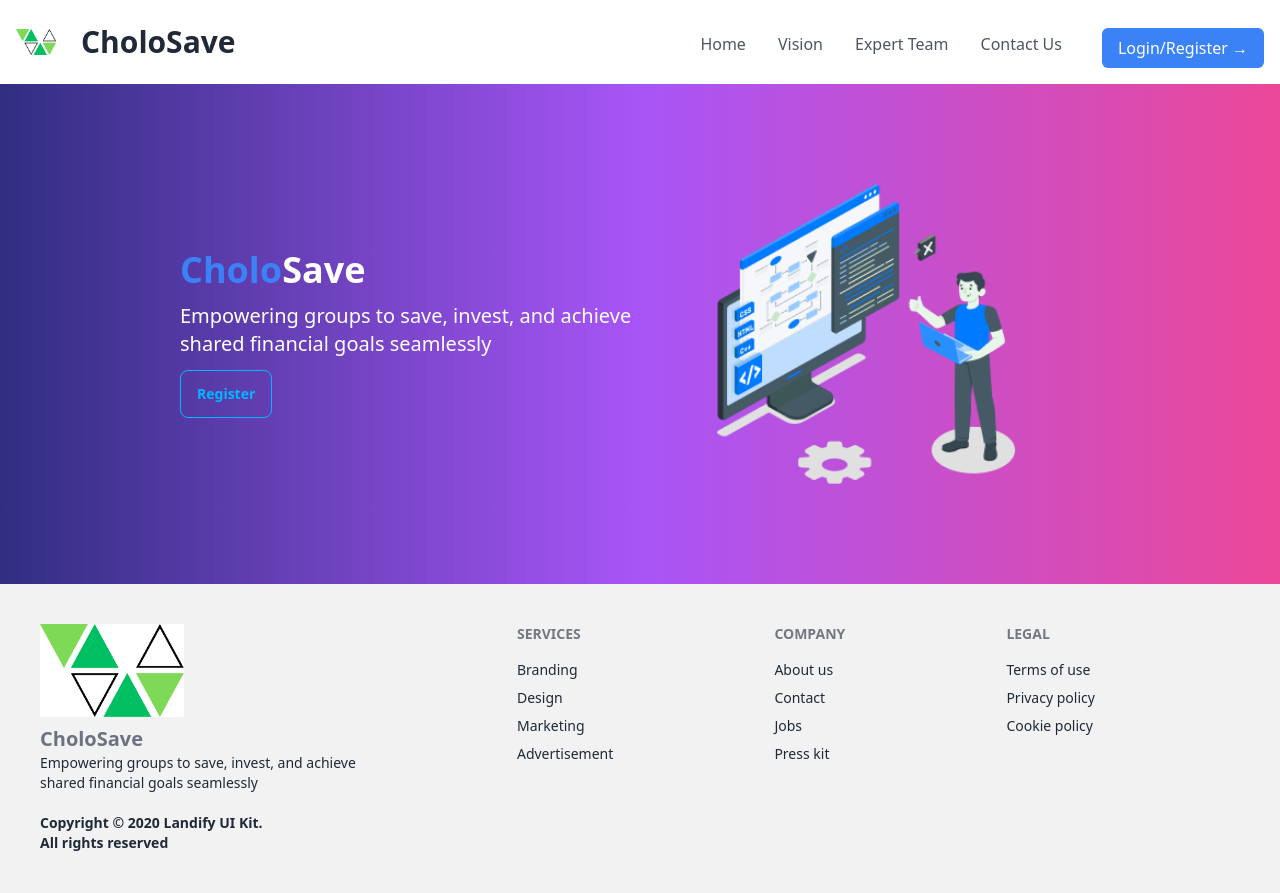
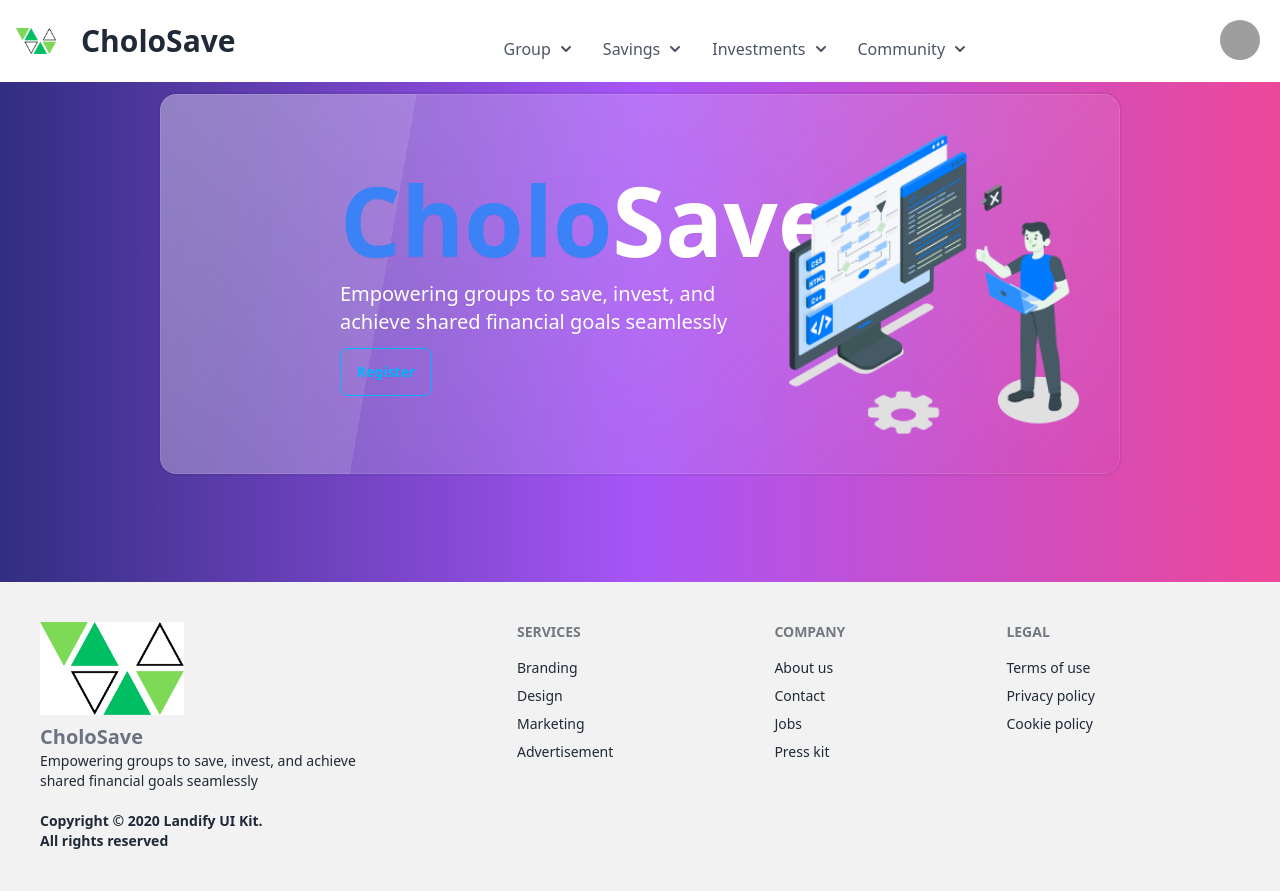
Before and after one commit to MaheAlif/choloSave, a React (Vite) app in the folder client/: page /home in a window 1280 px wide. Built offline with nearby package versions, Linux system fonts and the light colour scheme; grey boxes are pictures that could not be loaded.

Commit message:
Fixed navbar for after-login

```diff
--- a/client/src/Dashboard.jsx
+++ b/client/src/Dashboard.jsx
@@ -2,12 +2,14 @@ import { Outlet, NavLink } from "react-router";
 import Navbar from "./Navbar";
 import Footer from "./Footer";
 import Navbar2 from "./Navbar2";
+import Navbar3 from "./Navbar3";
 
 export default function Dashboard() {
   return (
     <div>
-      {/* <Navbar></Navbar> */}
-      <Navbar2></Navbar2>
+      <Navbar></Navbar>
+      {/* <Navbar2></Navbar2> */}
+      {/* <Navbar3></Navbar3> */}
       <Outlet />
       <Footer></Footer>
     </div>
--- a/client/src/Home.jsx
+++ b/client/src/Home.jsx
@@ -1,28 +1,39 @@
-import React from 'react';
+import React from "react";
 import HomeBg from "/HomeBg.png";
 import HomeBg2 from "/HomeBg2.jpg";
-import { NavLink } from 'react-router';
+import { NavLink } from "react-router";
 
 const Home = () => {
   return (
     <>
-      <div id='home'
-        className="flex flex-col p-2 lg:p-10  lg:flex-row gap-2 lg:gap-5 justify-center  border-purple-500 min-h-[500px] bg-gradient-to-r from-indigo-900 via-purple-500 to-pink-500 bg-opacity-5"
+      <div
+        id="home"
+        className="py-3  border-purple-500 min-h-[500px] bg-gradient-to-r from-indigo-900 via-purple-500 to-pink-500 bg-opacity-5 "
         style={{
-          backgroundImage: {HomeBg2},
-
+          backgroundImage: { HomeBg2 },
         }}
       >
-        <div className='lg:w-1/2 p-3 lg:ml-32 border-pink-400 flex flex-col gap-3 justify-center align-middle'>
-            <h1 className='text-4xl font-bold text-white'><span className='text-blue-500'>Cholo</span>Save</h1>
-            <p className='text-sm lg:text-xl text-white font-normal'>Empowering groups to save, invest, and achieve shared financial goals seamlessly</p>
-            <div className='flex lg:justify-start'>
-            <NavLink to="register" className="btn btn-outline btn-info">Register</NavLink>
+        <div className="flex justify-center">
+        <div className="flex flex-col p-2 lg:p-10  lg:flex-row gap-2 lg:gap-5 justify-center glass rounded-2xl w-9/12">
+          <div className="lg:w-1/2 p-3 lg:ml-32  border-pink-400 flex flex-col gap-3 justify-center align-middle">
+            <h1 className="text-2xl lg:text-8xl font-bold text-white">
+              <span className="text-blue-500">Cholo</span>Save
+            </h1>
+            <p className="text-sm lg:text-xl text-white font-normal">
+              Empowering groups to save, invest, and achieve shared financial
+              goals seamlessly
+            </p>
+            <div className="flex lg:justify-start">
+              <NavLink to="register" className="btn btn-outline btn-info">
+                Register
+              </NavLink>
             </div>
+          </div>
+
+          <div className="lg:w-1/2 border-pink-400  min-h-full flex lg:flex-col text-center justify-center align-middle">
+            <img className="max-h-[300px] max-w-[300px]" src={HomeBg} alt="" />
+          </div>
         </div>
-
-        <div className='lg:w-1/2 border-pink-400  min-h-full flex lg:flex-col text-center justify-center align-middle'>
-            <img className='max-h-[300px] max-w-[300px]' src={HomeBg} alt="" />
         </div>
       </div>
     </>
--- a/client/src/Navbar.jsx
+++ b/client/src/Navbar.jsx
@@ -1,202 +1,293 @@
-import React from "react";
+import React, { useState } from "react";
 import { NavLink } from "react-router";
+import CholoSaveLogo from "/CholoSaveLogo4.png";
 
 const Navbar = () => {
+  const [activeItem, setActiveItem] = useState(null);
+  const [groups, setGroups] = useState(false);
+  const [savings, setSavings] = useState(false);
+  const [investments, setInvestments] = useState(false);
+  const [community, setCommunity] = useState(false);
+
+  const handleMouseEnter = (item) => {
+    setActiveItem(item);
+  };
+
   return (
-    <>
-      <div className="navbar bg-slate-100">
-        <div className="navbar-start">
-          <div className="dropdown">
-            <div tabIndex={0} role="button" className="btn btn-ghost lg:hidden">
-              <svg
-                xmlns="http://www.w3.org/2000/svg"
-                className="h-5 w-5"
-                fill="none"
-                viewBox="0 0 24 24"
-                stroke="currentColor"
-              >
-                <path
-                  strokeLinecap="round"
-                  strokeLinejoin="round"
-                  strokeWidth="2"
-                  d="M4 6h16M4 12h8m-8 6h16"
-                />
-              </svg>
-            </div>
-            <ul
-              tabIndex={0}
-              className="menu menu-sm dropdown-content bg-base-100 rounded-box z-[1] mt-3 w-52 p-2 gap-2 shadow"
-            >
-              {/* Group */}
-              <details className="px-2 border border-red-500">
-                <summary>Group</summary>
-                <ul className="p-2 border-2 border-green-500">
-                  <li>
-                    <a className=" lg:px-3 lg:py-2 bg-transparent  hover:bg-green-700 hover:text-white hover:border-purple-400 hover:border-4 hover:text-xl">
-                      My Group
-                    </a>
-                  </li>
-                  <li>
-                    <a className=" lg:px-3 lg:py-2 bg-transparent hover:bg-green-700 hover:text-white hover:border-purple-400 hover:border-4 hover:text-xl">
-                      View Groups
-                    </a>
-                  </li>
-                  <li>
-                    <a className=" lg:px-3 lg:py-2 bg-transparent hover:bg-green-700 hover:text-white hover:border-purple-400 hover:border-4 hover:text-xl">
-                      Create Group
-                    </a>
-                  </li>
-                </ul>
-              </details>
-
-              {/* Savings */}
-              <details>
-                <summary>Savings</summary>
-                <ul className="p-2 border-2 border-green-500">
-                  <li>
-                    <a className=" lg:px-3 lg:py-2 bg-transparent  hover:bg-green-700 hover:text-white hover:border-purple-400 hover:border-4 hover:text-xl">
-                      My contribution
-                    </a>
-                  </li>
-                  <li>
-                    <a className=" lg:px-3 lg:py-2 bg-transparent hover:bg-green-700 hover:text-white hover:border-purple-400 hover:border-4 hover:text-xl">
-                      View withdrawls
-                    </a>
-                  </li>
-                </ul>
-              </details>
-
-              {/* Investments */}
-              <details>
-                <summary>Savings</summary>
-                <ul className="p-2 border-2 border-green-500">
-                  <li>
-                    <a className=" lg:px-3 lg:py-2 bg-transparent  hover:bg-green-700 hover:text-white hover:border-purple-400 hover:border-4 hover:text-xl">
-                      Dashboard
-                    </a>
-                  </li>
-                  <li>
-                    <a className=" lg:px-3 lg:py-2 bg-transparent hover:bg-green-700 hover:text-white hover:border-purple-400 hover:border-4 hover:text-xl">
-                      AI tips
-                    </a>
-                  </li>
-                </ul>
-              </details>
-
-              {/* Community */}
-              <details>
-                <summary>Savings</summary>
-                <ul className="p-2 border-2 border-green-500">
-                  <li>
-                    <a className=" lg:px-3 lg:py-2 bg-transparent  hover:bg-green-700 hover:text-white hover:border-purple-400 hover:border-4 hover:text-xl">
-                      Leaderboard
-                    </a>
-                  </li>
-                  <li>
-                    <a className=" lg:px-3 lg:py-2 bg-transparent hover:bg-green-700 hover:text-white hover:border-purple-400 hover:border-4 hover:text-xl">
-                      Forum
-                    </a>
-                  </li>
-                </ul>
-              </details>
-            </ul>
-          </div>
+    <nav className="bg-white shadow-md">
+      <div className="container mx-auto px-4 flex justify-between items-center py-4">
+        <div className="flex items-center space-x-2">
+          <img src={CholoSaveLogo} alt="CholoSave" className="w-10" />
           <NavLink to="" className="btn btn-ghost text-xl lg:text-3xl">
             CholoSave
           </NavLink>
         </div>
-        <div className="navbar-center hidden lg:flex">
-          <ul className="flex gap-4 px-2">
+
+        <div className="flex mt-3 gap-10">
+          <div className="hidden md:flex justify-center align-middle space-x-8">
             {/* Group */}
-            <details className="px-2 border border-red-500">
-              <summary>Group</summary>
-              <ul className="p-2 border-2 border-green-500">
+            <div
+              onMouseEnter={() => handleMouseEnter("group")}
+              className="relative z-10"
+            >
+              <button className="text-gray-600 mt-1 hover:text-black transition duration-300 flex items-center">
+                Group
+                <svg
+                  className="w-2.5 h-2.5 ms-2.5"
+                  aria-hidden="true"
+                  xmlns="http://www.w3.org/2000/svg"
+                  fill="none"
+                  viewBox="0 0 10 6"
+                >
+                  <path
+                    stroke="currentColor"
+                    strokeLinecap="round"
+                    strokeLinejoin="round"
+                    strokeWidth="2"
+                    d="m1 1 4 4 4-4"
+                  />
+                </svg>
+              </button>
+
+              {activeItem === "group" && (
+                <div
+                onMouseLeave={() => handleMouseEnter(null)}
+                className="absolute left-0 mt-2 w-64 bg-white border shadow-lg rounded-lg">
+                  <ul className="py-2">
                     <li>
-                  <a className=" lg:px-3 lg:py-2 bg-transparent  hover:bg-green-700 hover:text-white hover:border-purple-400 hover:border-4 hover:text-xl">
-                    My Group
+                      <a href="#" className="block px-4 py-2 hover:bg-gray-100">
+                        <div className="font-semibold bg-green-300 p-1 rounded-lg hover:bg-green-600 hover:text-white">
+                          Create Group
+                        </div>
+                        <span className="text-sm text-gray-500">
+                          Create your group to connect with people
+                        </span>
                       </a>
                     </li>
                     <li>
-                  <a className=" lg:px-3 lg:py-2 bg-transparent hover:bg-green-700 hover:text-white hover:border-purple-400 hover:border-4 hover:text-xl">
+                      <a href="#" className="block px-4 py-2 hover:bg-gray-100">
+                        <div className="font-semibold bg-green-300 p-1 rounded-lg hover:bg-green-600 hover:text-white">
                           View Groups
+                        </div>
+                        <span className="text-sm text-gray-500">
+                          View details of your groups
+                        </span>
                       </a>
                     </li>
                     <li>
-                  <a className=" lg:px-3 lg:py-2 bg-transparent hover:bg-green-700 hover:text-white hover:border-purple-400 hover:border-4 hover:text-xl">
-                    Create Group
+                      <a href="#" className="block px-4 py-2 hover:bg-gray-100">
+                        <div className="font-semibold bg-green-300 p-1 rounded-lg hover:bg-green-600 hover:text-white">
+                          My groups
+                        </div>
+                        <span className="text-sm text-gray-500">
+                          See the details of your created groups
+                        </span>
                       </a>
                     </li>
                   </ul>
-            </details>
+                </div>
+              )}
+            </div>
 
             {/* Savings */}
-            <details>
-              <summary>Savings</summary>
-              <ul className="p-2 border-2 border-green-500">
+            <div
+              onMouseEnter={() => handleMouseEnter("savings")}
+              className="relative z-10"
+            >
+              <button className="text-gray-600 mt-1 hover:text-black transition duration-300 flex items-center">
+                Savings
+                <svg
+                  className="w-2.5 h-2.5 ms-2.5"
+                  aria-hidden="true"
+                  xmlns="http://www.w3.org/2000/svg"
+                  fill="none"
+                  viewBox="0 0 10 6"
+                >
+                  <path
+                    stroke="currentColor"
+                    strokeLinecap="round"
+                    strokeLinejoin="round"
+                    strokeWidth="2"
+                    d="m1 1 4 4 4-4"
+                  />
+                </svg>
+              </button>
+
+              {activeItem === "savings" && (
+                <div
+                onMouseLeave={() => handleMouseEnter(null)}
+                className="absolute left-0 mt-2 w-64 bg-white border shadow-lg rounded-lg">
+                  <ul className="py-2">
                     <li>
-                  <a className=" lg:px-3 lg:py-2 bg-transparent  hover:bg-green-700 hover:text-white hover:border-purple-400 hover:border-4 hover:text-xl">
-                    My contribution
+                      <a href="#" className="block px-4 py-2 hover:bg-gray-100">
+                        <div className="font-semibold bg-green-300 p-1 rounded-lg hover:bg-green-600 hover:text-white">
+                          Withdrawls
+                        </div>
+                        <span className="text-sm text-gray-500">
+                          See the details of your withdrawls
+                        </span>
                       </a>
                     </li>
                     <li>
-                  <a className=" lg:px-3 lg:py-2 bg-transparent hover:bg-green-700 hover:text-white hover:border-purple-400 hover:border-4 hover:text-xl">
-                    View withdrawls
+                      <a href="#" className="block px-4 py-2 hover:bg-gray-100">
+                        <div className="font-semibold bg-green-300 p-1 rounded-lg hover:bg-green-600 hover:text-white">
+                          Contributions
+                        </div>
+                        <span className="text-sm text-gray-500">
+                          See the details of your contributions
+                        </span>
                       </a>
                     </li>
                   </ul>
-            </details>
+                </div>
+              )}
+            </div>
 
             {/* Investments */}
-            <details>
-              <summary>Savings</summary>
-              <ul className="p-2 border-2 border-green-500">
+            <div
+              onMouseEnter={() => handleMouseEnter("investments")}
+              className="relative z-10"
+            >
+              <button className="text-gray-600 mt-1 hover:text-black transition duration-300 flex items-center">
+                Investments
+                <svg
+                  className="w-2.5 h-2.5 ms-2.5"
+                  aria-hidden="true"
+                  xmlns="http://www.w3.org/2000/svg"
+                  fill="none"
+                  viewBox="0 0 10 6"
+                >
+                  <path
+                    stroke="currentColor"
+                    strokeLinecap="round"
+                    strokeLinejoin="round"
+                    strokeWidth="2"
+                    d="m1 1 4 4 4-4"
+                  />
+                </svg>
+              </button>
+
+              {activeItem === "investments" && (
+                <div
+                onMouseLeave={() => handleMouseEnter(null)}
+                className="absolute left-0 mt-2 w-64 bg-white border shadow-lg rounded-lg">
+                  <ul className="py-2">
                     <li>
-                  <a className=" lg:px-3 lg:py-2 bg-transparent  hover:bg-green-700 hover:text-white hover:border-purple-400 hover:border-4 hover:text-xl">
+                      <a href="#" className="block px-4 py-2 hover:bg-gray-100">
+                        <div className="font-semibold bg-green-300 p-1 rounded-lg hover:bg-green-600 hover:text-white">
                           Dashboard
+                        </div>
+                        <span className="text-sm text-gray-500">
+                          View the details of your investments
+                        </span>
                       </a>
                     </li>
                     <li>
-                  <a className=" lg:px-3 lg:py-2 bg-transparent hover:bg-green-700 hover:text-white hover:border-purple-400 hover:border-4 hover:text-xl">
+                      <a href="#" className="block px-4 py-2 hover:bg-gray-100">
+                        <div className="font-semibold bg-green-300 p-1 rounded-lg hover:bg-green-600 hover:text-white">
                           AI tips
+                        </div>
+                        <span className="text-sm text-gray-500">
+                          Get specific tips based on your requirments
+                        </span>
                       </a>
                     </li>
                   </ul>
-            </details>
+                </div>
+              )}
+            </div>
 
             {/* Community */}
-            <details>
-              <summary>Savings</summary>
-              <ul className="p-2 border-2 border-green-500">
+            <div
+              onMouseEnter={() => handleMouseEnter("community")}
+              className="relative z-10"
+            >
+              <button className="text-gray-600 mt-1 hover:text-black transition duration-300 flex items-center">
+                Community
+                <svg
+                  className="w-2.5 h-2.5 ms-2.5"
+                  aria-hidden="true"
+                  xmlns="http://www.w3.org/2000/svg"
+                  fill="none"
+                  viewBox="0 0 10 6"
+                >
+                  <path
+                    stroke="currentColor"
+                    strokeLinecap="round"
+                    strokeLinejoin="round"
+                    strokeWidth="2"
+                    d="m1 1 4 4 4-4"
+                  />
+                </svg>
+              </button>
+
+              {activeItem === "community" && (
+                <div
+                onMouseLeave={() => handleMouseEnter(null)}
+                className="absolute left-0 mt-2 w-64 bg-white border shadow-lg rounded-lg">
+                  <ul className="py-2">
                     <li>
-                  <a className=" lg:px-3 lg:py-2 bg-transparent  hover:bg-green-700 hover:text-white hover:border-purple-400 hover:border-4 hover:text-xl">
+                      <a href="#" className="block px-4 py-2 hover:bg-gray-100">
+                        <div className="font-semibold bg-green-300 p-1 rounded-lg hover:bg-green-600 hover:text-white">
                           Leaderboard
+                        </div>
+                        <span className="text-sm text-gray-500">
+                          View all the contributors
+                        </span>
                       </a>
                     </li>
                     <li>
-                  <a className=" lg:px-3 lg:py-2 bg-transparent hover:bg-green-700 hover:text-white hover:border-purple-400 hover:border-4 hover:text-xl">
-                    Forum
+                      <a href="#" className="block px-4 py-2 hover:bg-gray-100">
+                        <div className="font-semibold bg-green-300 p-1 rounded-lg hover:bg-green-600 hover:text-white">
+                          Forums
+                        </div>
+                        <span className="text-sm text-gray-500">
+                          Get connected with other people in the community
+                        </span>
                       </a>
                     </li>
                   </ul>
-            </details>
+                </div>
+              )}
+            </div>
+          </div>
+        </div>
+
+        {/* Avatar/Profile */}
+        <div className="dropdown dropdown-end">
+          <div
+            tabIndex={0}
+            role="button"
+            className="btn btn-ghost btn-circle avatar"
+          >
+            <div className="w-10 rounded-full">
+              <img
+                alt="Tailwind CSS Navbar component"
+                src="https://img.daisyui.com/images/stock/photo-1534528741775-53994a69daeb.webp"
+              />
+            </div>
+          </div>
+          <ul
+            tabIndex={0}
+            className="menu menu-sm dropdown-content bg-base-100 rounded-box z-[1] mt-3 w-52 p-2 shadow"
+          >
+            <li>
+              <a className="justify-between">
+                Profile
+                <span className="badge">New</span>
+              </a>
+            </li>
+            <li>
+              <a>Settings</a>
+            </li>
+            <li>
+              <a>Logout</a>
+            </li>
           </ul>
         </div>
-        <div className="navbar-end gap-2">
-          <NavLink
-            className="p-2 lg:px-5 lg:py-2 bg-transparent border-2 border-green-500 hover:bg-green-700 hover:text-white hover:border-purple-400 hover:border-4 hover:text-xl "
-            to="login"
-          >
-            Login{" "}
-          </NavLink>
-          <NavLink
-            className="p-2 lg:px-5 lg:py-2 bg-transparent border-2 border-green-500 hover:bg-green-700 hover:text-white hover:border-purple-400 hover:border-4 hover:text-xl "
-            to="register"
-          >
-            Register{" "}
-          </NavLink>
+
       </div>
-      </div>
-    </>
+    </nav>
   );
 };
 
--- /dev/null
+++ b/client/src/Navbar3.jsx
@@ -0,0 +1,70 @@
+import React, { useState } from "react";
+import { NavLink } from "react-router";
+import CholoSaveLogo from "/CholoSaveLogo4.png";
+
+const Navbar3 = () => {
+  const [activeItem, setActiveItem] = useState(null);
+
+  const handleMouseEnter = (item) => {
+    setActiveItem(item);
+  };
+
+  return (
+    <nav className="bg-white shadow-md">
+      <div className="container mx-auto px-4 flex justify-between items-center py-4">
+        <div className="flex items-center space-x-2">
+          <img src={CholoSaveLogo} alt="CholoSave" className="w-10" />
+          <NavLink to="" className="btn btn-ghost text-xl lg:text-3xl">
+            CholoSave
+          </NavLink>
+        </div>
+
+        <div className="flex mt-3 gap-10">
+          <div className="hidden md:flex justify-center align-middle space-x-8">
+            <a
+              href="#home"
+              onMouseEnter={() => handleMouseEnter('home')}
+              className="text-gray-600 mt-1 hover:text-black transition duration-300"
+            >
+              Home
+            </a>
+
+
+
+
+            <a
+              href="#vision"
+              onMouseEnter={() => handleMouseEnter('vision')}
+              className="text-gray-600 mt-1 hover:text-black transition duration-300"
+            >
+              Vision
+            </a>
+            <a
+              href="#team"
+              onMouseEnter={() => handleMouseEnter('team')}
+              className="text-gray-600 mt-1 hover:text-black transition duration-300"
+            >
+              Expert Team
+            </a>
+            <a
+              href="#contact"
+              onMouseEnter={() => handleMouseEnter('contact')}
+              className="text-gray-600 mt-1 hover:text-black transition duration-300"
+            >
+              Contact Us
+            </a>
+          </div>
+
+          <NavLink
+            to="login"
+            className="bg-blue-500 text-white px-4 py-2 rounded-md hover:bg-blue-600 transition duration-300"
+          >
+            Login/Register →
+          </NavLink>
+        </div>
+      </div>
+    </nav>
+  );
+};
+
+export default Navbar3;
```
Also changed, not shown: client/src/Vision.jsx (+23 -9 lines). Lines whose indentation alone changed are shown as unchanged.
